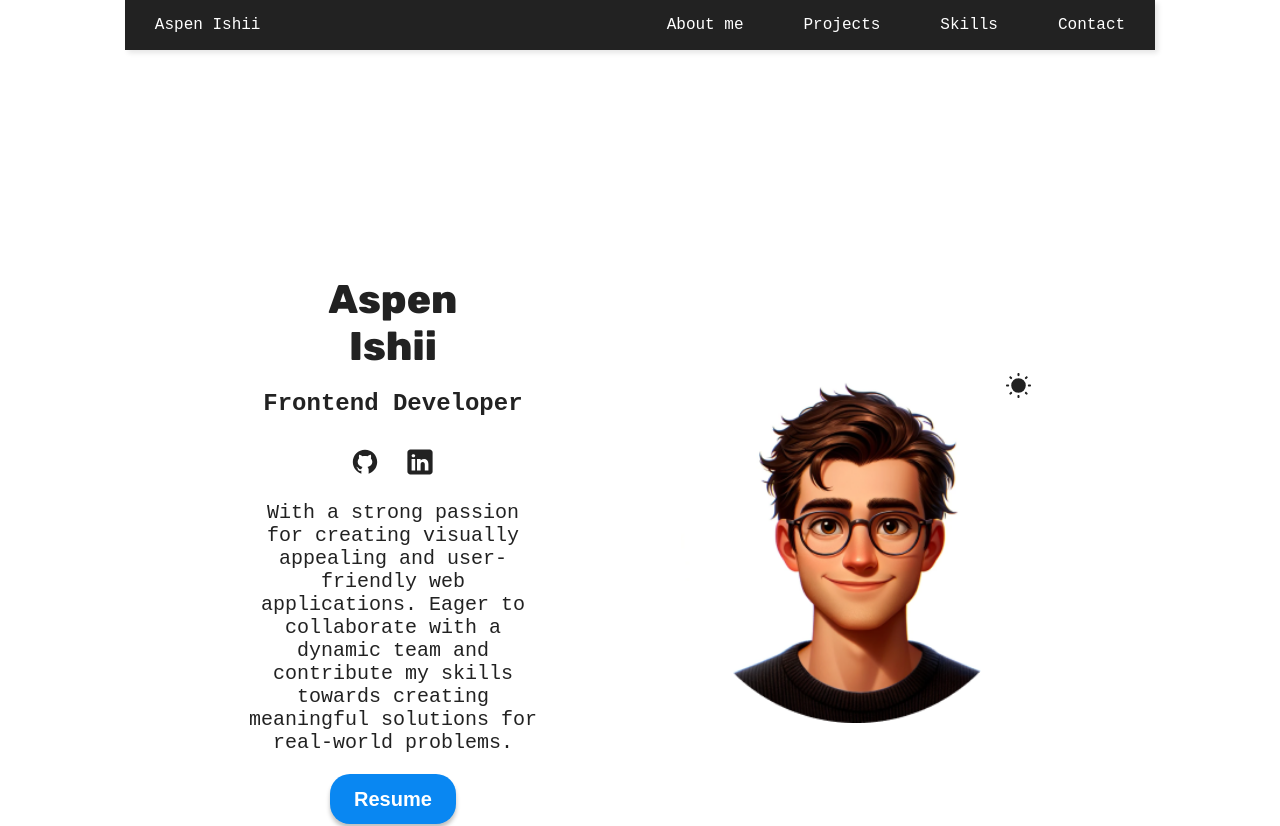
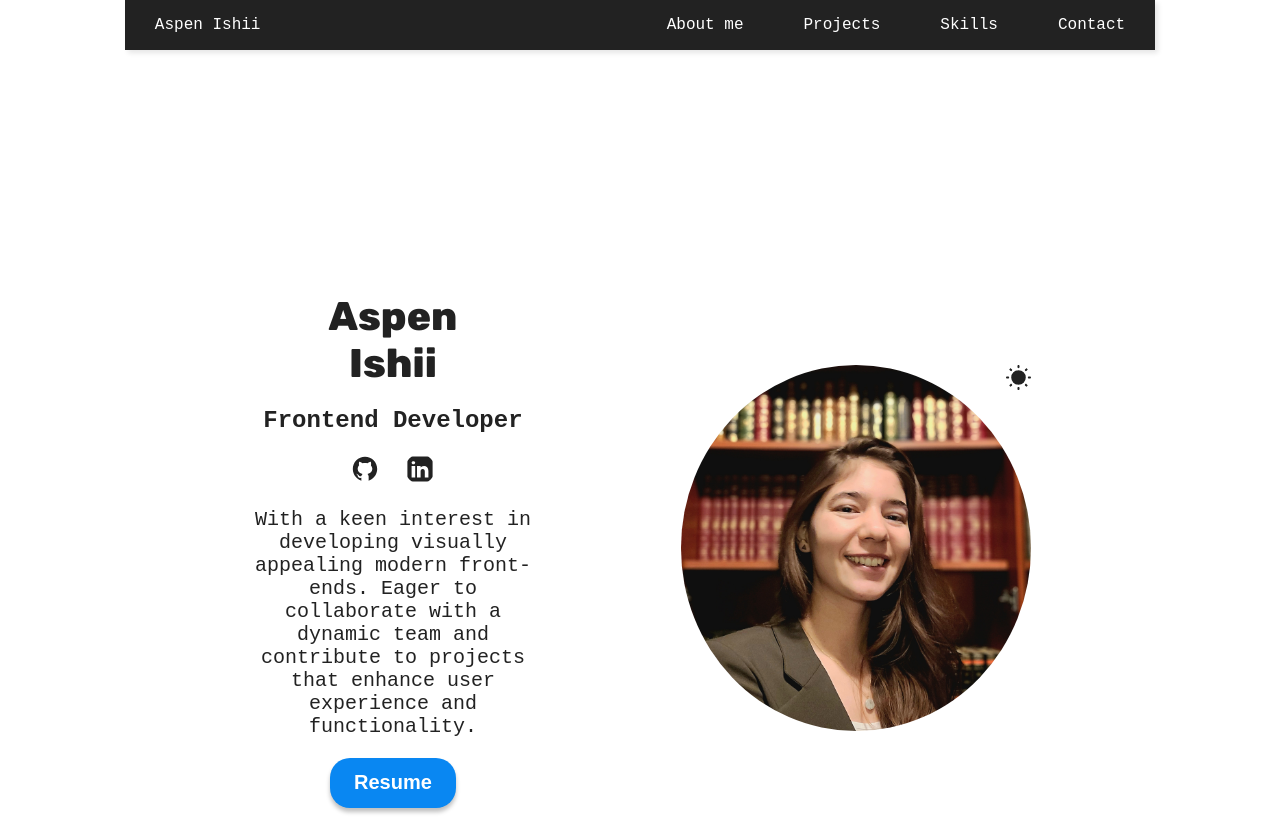
Before and after one commit to Aspen-Ishii/Portfolio-, a React (Vite) app: page / in a window 1280 px wide. Shown: the top 826 px of the page. Built offline with nearby package versions, Linux system fonts and the light colour scheme.

Commit message:
update headshot img and bio

```diff
--- a/src/sections/Contact/Contact.jsx
+++ b/src/sections/Contact/Contact.jsx
@@ -9,13 +9,13 @@ function Contact() {
                 <label htmlFor='name' hidden>
                     Name
                 </label>
-                <input type="text" name="name" id="name" placeholder='Name' required/>
+                <input type="text" name="name" id="name" placeholder='Name' required autoComplete='off'/>
             </div>
             <div className="formGroup">
                 <label htmlFor='email' hidden>
                     Email
                 </label>
-                <input type="text" name="email" id="email" placeholder='Email Address' required/>
+                <input type="email" name="email" id="email" placeholder='Email Address' required/>
             </div>
             <div className="formGroup">
                 <label htmlFor='subject' hidden>
@@ -27,7 +27,7 @@ function Contact() {
                 <label htmlFor='Message' hidden>
                     Message
                 </label>
-                <textarea name="message" id="message" placeholder='Message' required></textarea>
+                <textarea name="message" id="message" placeholder='Message' required autoComplete='off'></textarea>
             </div>
             <input className='hover btn' type="submit" value="Submit" />
             </form>
@@ -35,4 +35,5 @@ function Contact() {
   );
 }
 
+
 export default Contact;
--- a/src/sections/Hero/Hero.jsx
+++ b/src/sections/Hero/Hero.jsx
@@ -1,5 +1,6 @@
 import styles from './HeroStyles.module.css';
-import heroImg from '../../assets/hero-img.png';
+
+import headShot from '../../assets/20231101_120937.jpg';
 import sun from '../../assets/sun.svg';
 import moon from '../../assets/moon.svg';
 import githubLight from '../../assets/github-light.svg';
@@ -21,7 +22,7 @@ function Hero() {
   <div className={styles.colorModeContainer}>
         <img
         className={styles.hero}
-        src= {heroImg}
+        src= {headShot}
         alt="Profile picture of Aspen Ishii"
         />
         <img
@@ -47,10 +48,9 @@ function Hero() {
             </a>
         </span>
         <p className={styles.description}>
-            With a strong passion for creating visually appealing and user-friendly
-            web applications. Eager to collaborate with a dynamic team and
-            contribute my skills towards creating meaningful solutions for real-world
-            problems.
+            With a keen interest in developing visually appealing modern front-ends.
+            Eager to collaborate with a dynamic team and contribute to projects that
+            enhance user experience and functionality.
         </p>
         <a href={CV} download>
             <button className="hover" >
--- a/src/sections/Hero/HeroStyles.module.css
+++ b/src/sections/Hero/HeroStyles.module.css
@@ -21,7 +21,6 @@
 
         img {
           width: 30px;
-          margin-top: 10px;
         }
       }
     }
@@ -99,3 +98,7 @@
       }
     }
   }
+
+  img {
+    border-radius: 50%;
+  }
--- a/src/sections/Skills/SkillsStyles.module.css
+++ b/src/sections/Skills/SkillsStyles.module.css
@@ -41,6 +41,10 @@ hr {
     margin: 30px auto;
 }
 
+.skillList:last-child {
+  margin-bottom: auto auto;
+}
+
 @media (width >= 800px) {
     .skillList {
       max-width: fit-content;
```
Also changed, not shown: src/assets/20231101_120937.jpg (added), 1 other file (tests, documents, lock files or other folders).
